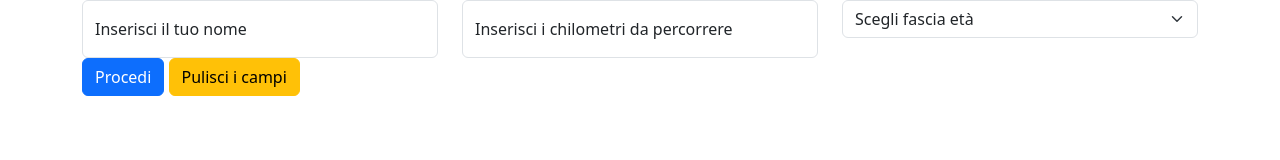
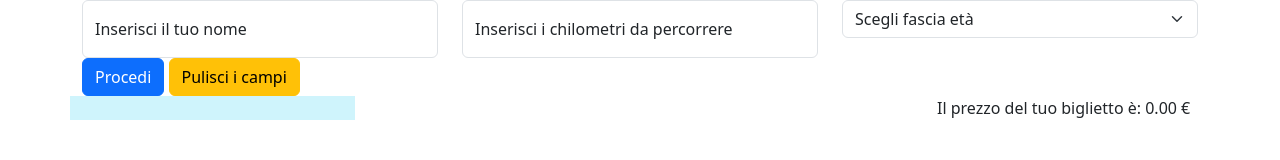
Before and after one commit to burillu/js-biglietto-treno-form, a plain HTML site: page index.html in a window 1280 px wide. Both pictures are taken after a click on the button "Procedi". Drawn offline with nearby package versions, Linux system fonts and the light colour scheme.

Commit message:
add innerHTML propr. writing final price in div

```diff
--- a/index.html
+++ b/index.html
@@ -48,6 +48,16 @@
         <button class="btn btn-warning" type="reset"> Pulisci i campi</button>
       </div>
     </div>
+    <div class="row" id="ticketGen">
+      <!-- nome -->
+      <div class="col border-danger bg-info-subtle"></div>
+      <!-- carrozza -->
+      <div class="col"></div>
+      <!-- posto -->
+      <div class="col"></div>
+      <!-- prezzo -->
+      <div class="col final-price"></div>
+    </div>
   </div>
   </form>
 
--- a/js/script.js
+++ b/js/script.js
@@ -2,6 +2,9 @@
 const tripkm = document.getElementById('tripKm');
 const age = document.getElementById('age');
 const submit = document.querySelector('.btn-primary');
+const name = document.getElementById ('name');
+const divFinalPrice = document.querySelector('.final-price');
+
 // console.log(submit);
 const unitPrice = 0.21;
 const discountMin = 1 - 20/100;
@@ -15,11 +18,14 @@ submit.addEventListener('click', function(){
 
     if(valAge === 'under18'){
         finalPrice= basePrice * discountMin;
+        divFinalPrice.innerHTML= `Il prezzo del tuo biglietto è: ${finalPrice.toFixed(2)} €`;
         console.log('il prezzo del biglietto è ', finalPrice.toFixed(2));
     } else if (valAge === 'over65'){
         finalPrice= basePrice * discountOver;
+        divFinalPrice.innerHTML= `Il prezzo del tuo biglietto è: ${finalPrice.toFixed(2)} €`
         console.log('il prezzo del biglietto è ', finalPrice.toFixed(2));
     } else{
+        divFinalPrice.innerHTML= `Il prezzo del tuo biglietto è: ${basePrice.toFixed(2)} €`
         console.log('il prezzo del biglietto è ', basePrice.toFixed(2));
     }
 
```
